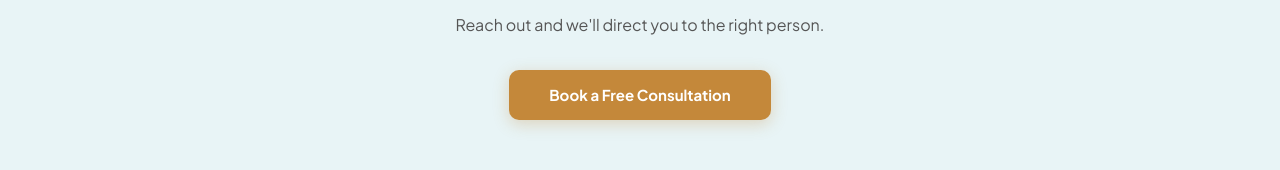
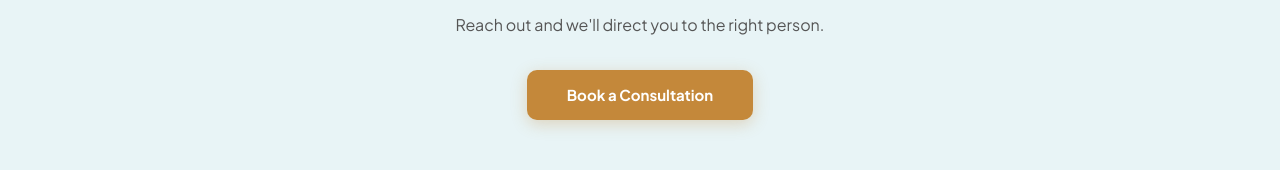
Before and after one commit to naomimarketing26-stack/galitzer-cpa-website, a React (Vite) app: page /team in a window 1280 px wide. Shown: the part 2894-3064 px from the top of the page. Built offline with nearby package versions, Linux system fonts and the light colour scheme.

Commit message:
Update team.js - not free

```diff
--- a/src/data/team.js
+++ b/src/data/team.js
@@ -188,7 +188,7 @@ export const teamContent = {
     extLabel: 'Ext.',
     notSure: 'Not sure who to contact?',
     notSureSub: "Reach out and we'll direct you to the right person.",
-    cta: 'Book a Free Consultation',
+    cta: 'Book a Consultation',
     groupLabels: {
       'Partners & CPAs': 'Partners & CPAs',
       'Tax Advisors': 'Tax Advisors',
```
